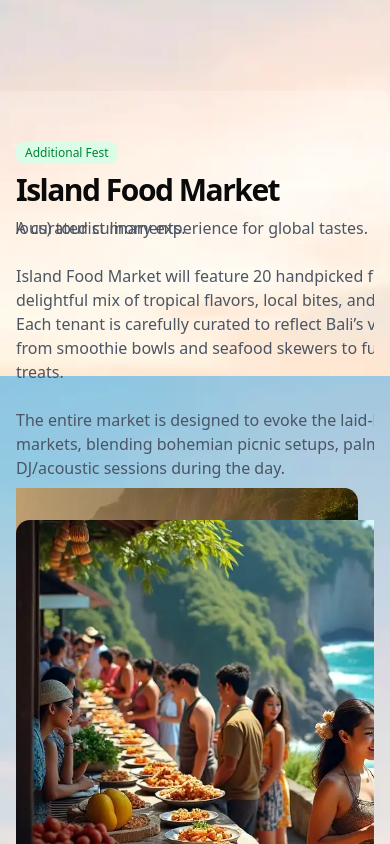
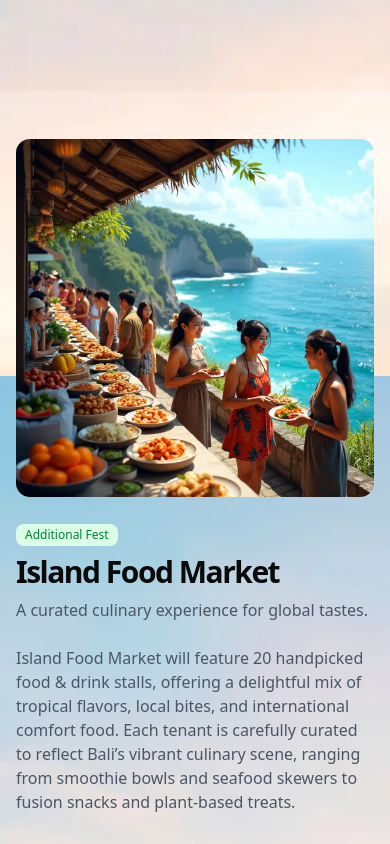
Before and after one commit to dalfiannur/bigbouncebali, a Next.js app: page /en in a window 390 px wide. Shown: the part 3000-3844 px from the top of the page. Built offline with nearby package versions, Linux system fonts and the light colour scheme.

Commit message:
Redesign About section layout for improved responsiveness

```diff
--- a/src/components/about-section.tsx
+++ b/src/components/about-section.tsx
@@ -51,7 +51,7 @@ export const AboutSection = ({items}: { items: AboutSlide[] }) => {
 							{items.map((slide) => (
 								<div key={slide.id} className="w-full flex-shrink-0">
 									<div
-										className="grid gap-6 lg:grid-cols-[1fr_500px] lg:gap-12 xl:grid-cols-[1fr_700px] items-center"
+										className="flex flex-col-reverse justify-between gap-6"
 										onMouseEnter={() => setIsAutoPlaying(false)}
 										onMouseLeave={() => setIsAutoPlaying(true)}
 									>
@@ -79,7 +79,7 @@ export const AboutSection = ({items}: { items: AboutSlide[] }) => {
 												))}
 											</div>
 										</div>
-										<div className=" relative overflow-hidden rounded-xl w-[700px] h-[400px]">
+										<div className=" relative overflow-hidden rounded-xl w-full md:w-[700px] aspect-square">
 											<Image
 												src={slide.image}
 												alt={slide.title}
```
